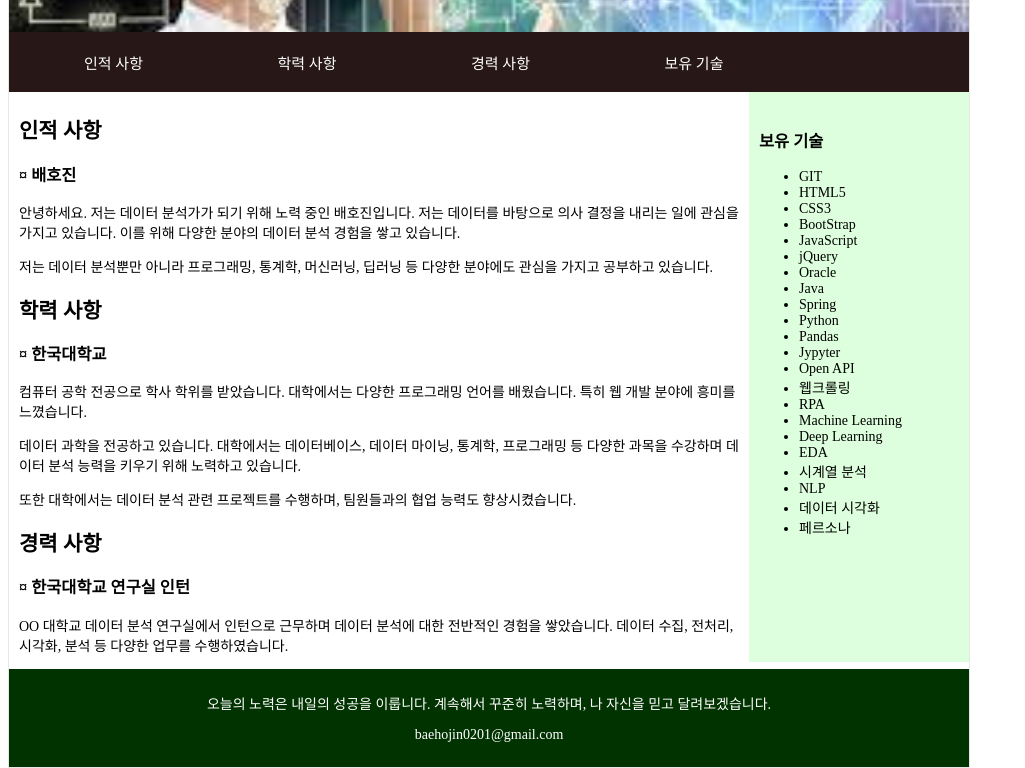
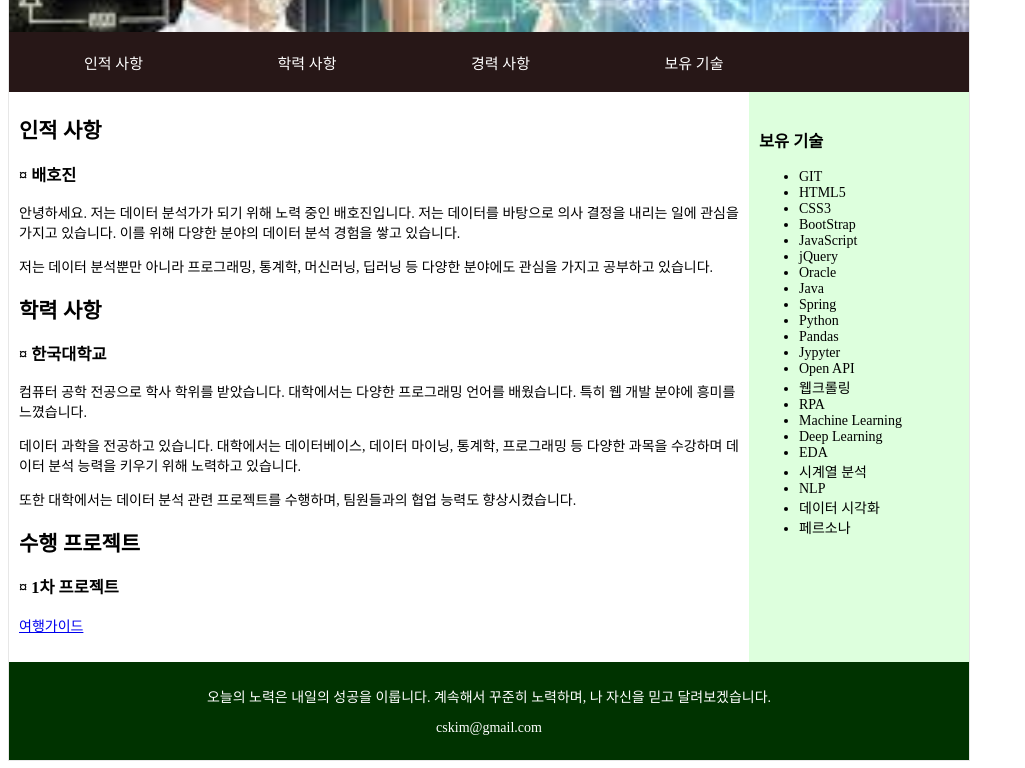
Before and after one commit to hojinbae/hojinbae.github.io, a plain HTML site: page index.html in a window 1280 px wide. Shown: the part 256-1024 px from the top of the page, without its empty margins (0-1025 px from the left). Drawn offline with Linux system fonts and the light colour scheme.

Commit message:
Add files via upload

```diff
--- a/index.html
+++ b/index.html
@@ -1,4 +1,10 @@
 <!doctype html>
+<!--
+아래 html 코드에서
+- 본인 프로필 내용으로 변경하세요
+- HTML UI(화면)을 업그레이드 하세요.
+- 수행 프로젝트에서 1차 프로젝트 깃허브를 링크하세요
+-->
 <html lang="ko">
 <head>
 <meta charset="utf-8">
@@ -35,10 +41,11 @@
 					<p>또한 대학에서는 데이터 분석 관련 프로젝트를 수행하며, 팀원들과의 협업 능력도 향상시켰습니다.</p>
 			</article>
 			<article>
-				<h2>경력 사항</h2>
-				<h3>¤ 한국대학교 연구실 인턴</h3>
-					<p>OO 대학교 데이터 분석 연구실에서 인턴으로 근무하며 데이터 분석에 대한 전반적인 경험을 쌓았습니다.
-						데이터 수집, 전처리, 시각화, 분석 등 다양한 업무를 수행하였습니다. </p>
+				<h2>수행 프로젝트</h2>
+<!--	1차 프로젝트 제목과 링크를 아래내용을 참고해서 변경하세요.			-->
+				<h3>¤ 1차 프로젝트</h3>
+					<p> <a href="https://github.com/epata94/NodeJS">여행가이드</a>   </p>
+
 			</article>
 		</section>
 		<aside class="sidebar">
@@ -70,7 +77,7 @@
 		</aside>
 		<footer>
 			<p>오늘의 노력은 내일의 성공을 이룹니다. 계속해서 꾸준히 노력하며, 나 자신을 믿고 달려보겠습니다. </p>
-			<p>baehojin0201@gmail.com</p>
+			<p> cskim@gmail.com</p>
 		</footer>
 </div>
 </body>
```
